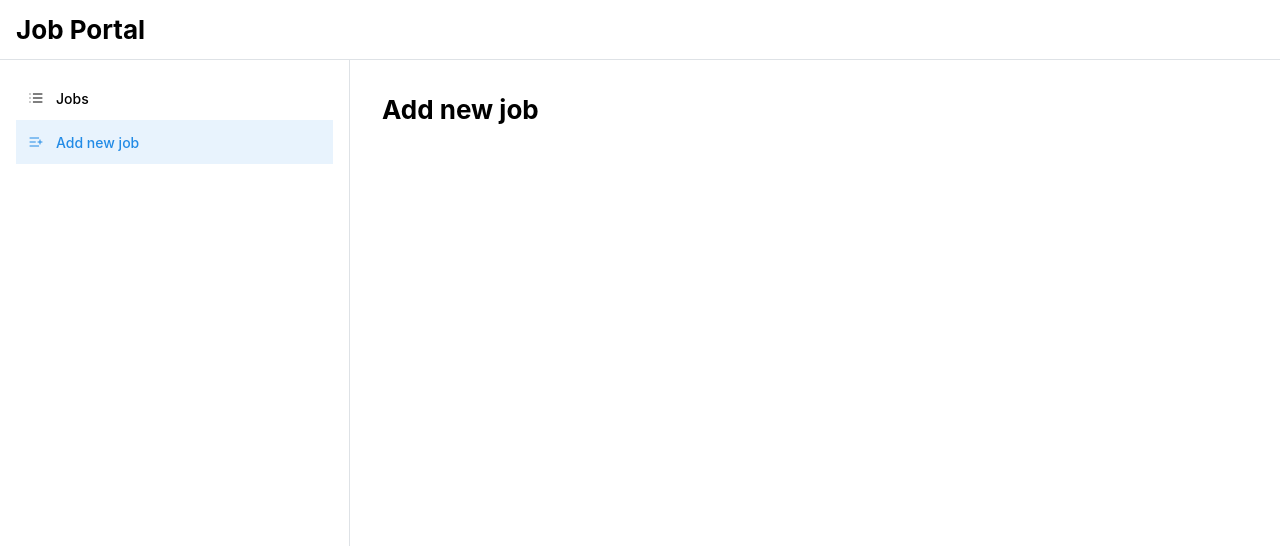
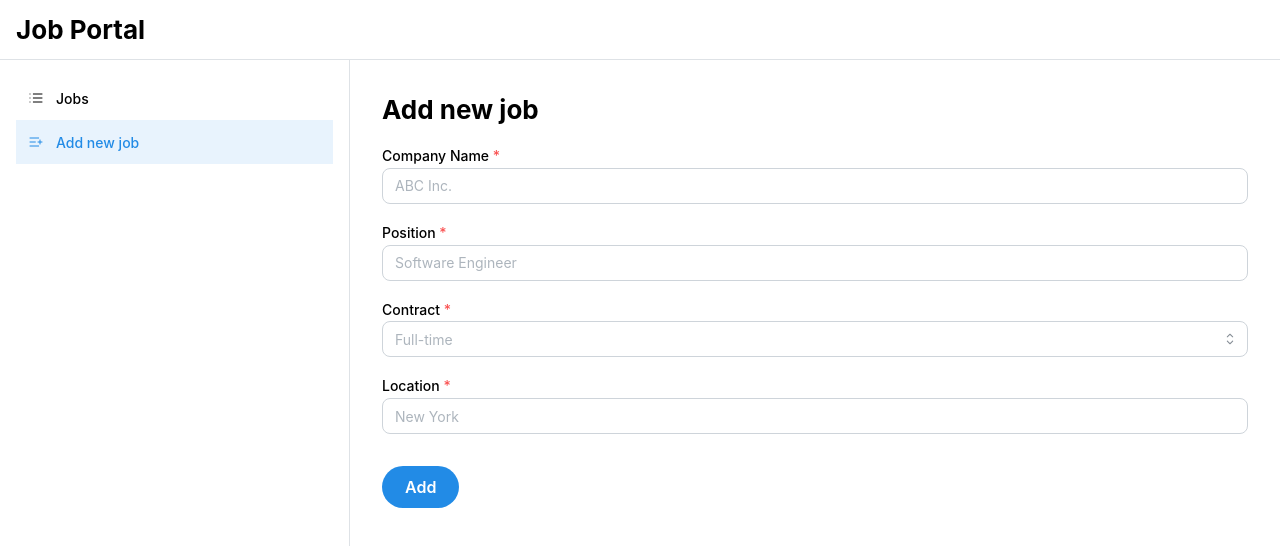
Before and after one commit to Ripon876/job-portal-frontend, a React (Vite) app: page /dashboard/jobs/add in a window 1280 px wide. Shown: the top 546 px of the page. Built offline with nearby package versions, Linux system fonts and the light colour scheme.

Commit message:
feat: create AddJob form for adding new job listings in admin dashboard

```diff
--- a/src/pages/dashboard/Jobs.tsx
+++ b/src/pages/dashboard/Jobs.tsx
@@ -5,7 +5,7 @@ type Props = {};
 
 const Jobs = ({}: Props) => {
   return (
-    <Box p={"md"}>
+    <Box p={"md"} maw={"1024px"} mx={"auto"}>
       <Title order={2} pb={"md"}>
         Jobs
       </Title>
--- a/src/pages/dashboard/admin/AddJob.tsx
+++ b/src/pages/dashboard/admin/AddJob.tsx
@@ -1,13 +1,106 @@
-import { Box, Title } from "@mantine/core";
+import {
+  Box,
+  Button,
+  Group,
+  Select,
+  Stack,
+  TextInput,
+  Title,
+} from "@mantine/core";
+import { useForm } from "@mantine/form";
 
 type Props = {};
+type FormValues = {
+  companyName: string;
+  position: string;
+  contract: string;
+  location: string;
+};
 
 const AddJob = ({}: Props) => {
+  const { values, errors, onSubmit, setFieldValue } = useForm<FormValues>({
+    initialValues: {
+      companyName: "",
+      position: "",
+      contract: "",
+      location: "",
+    },
+    validate: {
+      companyName: (val) => (!val ? "Name is required" : null),
+      position: (val) => (!val ? "Position is required" : null),
+      contract: (val) => (!val ? "Contract is required" : null),
+      location: (val) => (!val ? "Location is required" : null),
+    },
+  });
+
+  const handleSubmit = (data: FormValues) => {
+    console.log("login data", data);
+  };
+
   return (
-    <Box p={"md"}>
+    <Box p={"md"} maw={"1024px"} mx={"auto"}>
       <Title order={2} pb={"md"}>
         Add new job
       </Title>
+      <Box>
+        <form onSubmit={onSubmit(handleSubmit)}>
+          <Stack>
+            <TextInput
+              required
+              label="Company Name"
+              placeholder="ABC Inc."
+              value={values.companyName}
+              onChange={(event) =>
+                setFieldValue("companyName", event.currentTarget.value)
+              }
+              error={errors.email && "Company name is required"}
+              radius="md"
+            />
+
+            <TextInput
+              required
+              label="Position"
+              placeholder="Software Engineer"
+              value={values.position}
+              onChange={(event) =>
+                setFieldValue("position", event.currentTarget.value)
+              }
+              error={errors.email && "Position is required"}
+              radius="md"
+            />
+
+            <Select
+              required
+              label="Contract"
+              placeholder="Full-time"
+              data={["Full-time", "Part-time"]}
+              value={values.contract}
+              onChange={(value) => setFieldValue("contract", value || "")}
+              error={errors.email && "Contract is required"}
+              radius="md"
+              withCheckIcon={false}
+            />
+
+            <TextInput
+              required
+              label="Location"
+              placeholder="New York"
+              value={values.location}
+              onChange={(event) =>
+                setFieldValue("location", event.currentTarget.value)
+              }
+              error={errors.email && "Location is required"}
+              radius="md"
+            />
+          </Stack>
+
+          <Group justify="space-between" mt="xl">
+            <Button type="submit" radius="xl" size="md">
+              Add
+            </Button>
+          </Group>
+        </form>
+      </Box>
     </Box>
   );
 };
```
